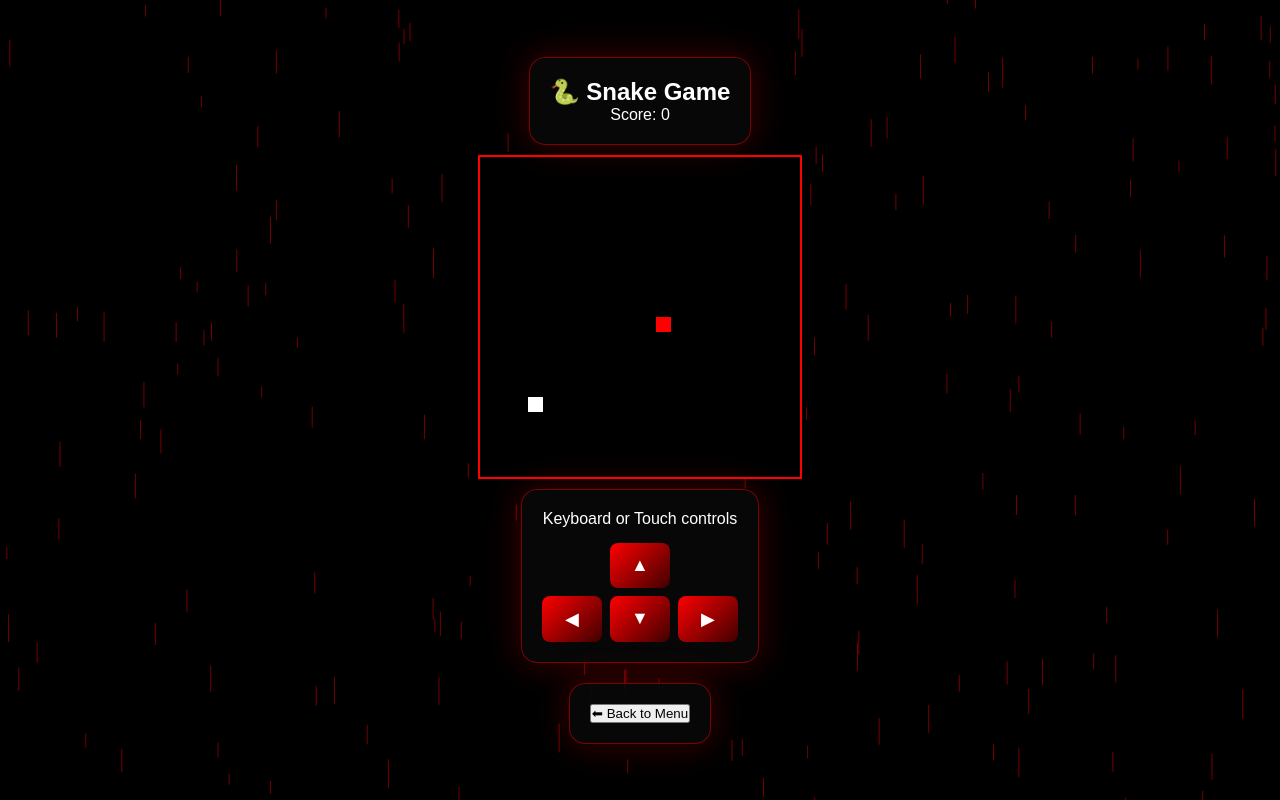
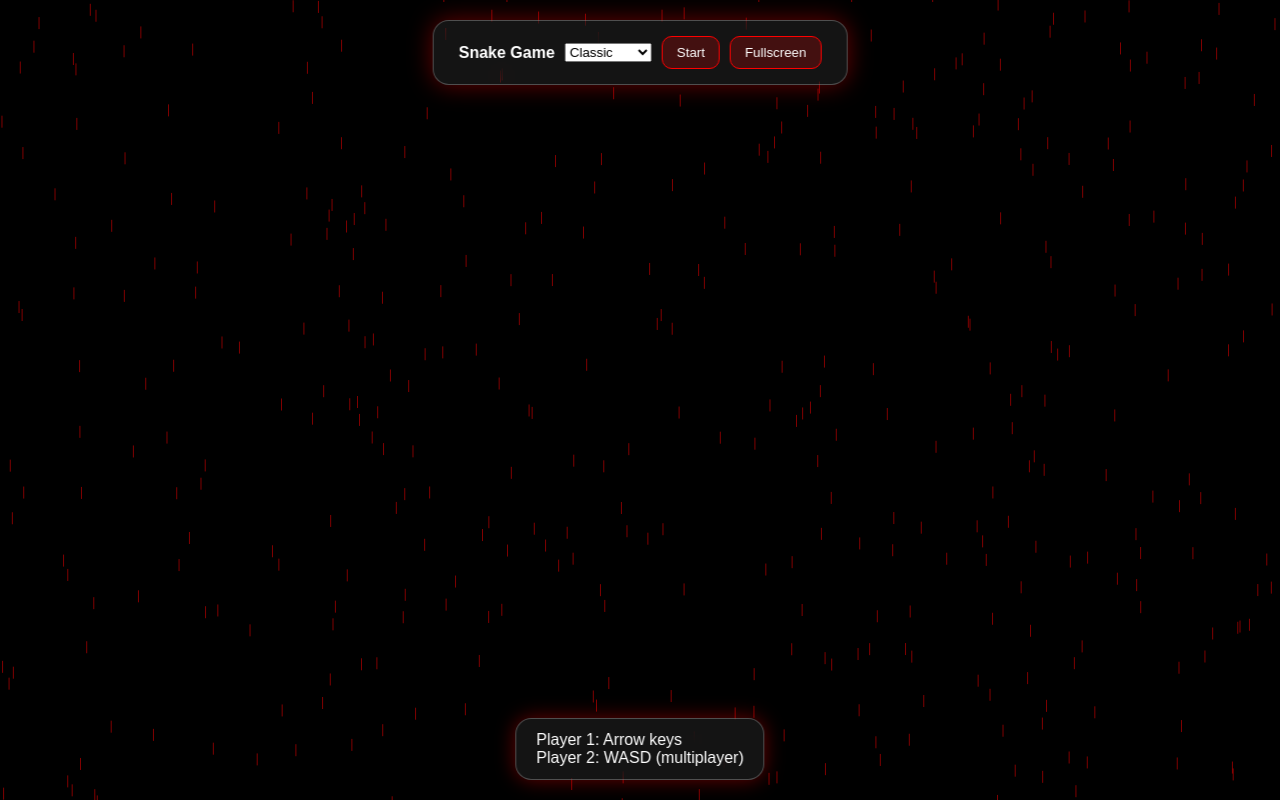
Before and after one commit to 2s2ones/2s2ones.github.io, a plain HTML site: page snake.html in a window 1280 px wide. Drawn offline with Linux system fonts and the light colour scheme.

Commit message:
Update snake.html

```diff
--- a/snake.html
+++ b/snake.html
@@ -1,214 +1,170 @@
 <!DOCTYPE html>
-<html lang="en">
+<html>
 <head>
 <meta charset="UTF-8">
-<meta name="viewport" content="width=device-width, initial-scale=1.0">
-<title>Snake Game – 2s2ones</title>
+<title>Snake Game</title>
+<meta name="viewport" content="width=device-width,initial-scale=1">
+<style>
+html,body{margin:0;height:100%;background:black;font-family:Arial;color:white;overflow:hidden}
 
-<style>
-*{box-sizing:border-box;margin:0;padding:0;font-family:Arial,Helvetica,sans-serif}
+canvas{position:fixed;top:0;left:0}
 
-body{
-  background:black;
-  color:white;
-  overflow:hidden;
+#game{z-index:2}
+
+.glass{
+position:fixed;
+top:20px;left:50%;
+transform:translateX(-50%);
+background:rgba(255,255,255,0.08);
+backdrop-filter:blur(15px);
+border:1px solid rgba(255,255,255,.25);
+border-radius:16px;
+padding:15px 25px;
+box-shadow:0 0 25px rgba(255,0,0,.4);
+z-index:5;
+display:flex;
+gap:10px;
+align-items:center;
 }
 
-canvas#rain{
-  position:fixed;
-  inset:0;
-  z-index:0;
+button{
+background:rgba(255,0,0,.2);
+border:1px solid red;
+color:white;
+padding:8px 14px;
+border-radius:10px;
+cursor:pointer;
 }
 
-#ui{
-  position:relative;
-  z-index:2;
-  display:flex;
-  flex-direction:column;
-  align-items:center;
-  justify-content:center;
-  height:100vh;
+#info{
+position:fixed;
+bottom:20px;
+left:50%;
+transform:translateX(-50%);
+background:rgba(255,255,255,0.08);
+backdrop-filter:blur(12px);
+border:1px solid rgba(255,255,255,.25);
+border-radius:16px;
+padding:12px 20px;
+box-shadow:0 0 20px rgba(255,0,0,.4);
+z-index:5;
 }
-
-.glass{
-  background:rgba(10,10,10,0.75);
-  backdrop-filter:blur(14px);
-  -webkit-backdrop-filter:blur(14px);
-  border:1px solid rgba(255,0,0,0.45);
-  border-radius:16px;
-  box-shadow:0 0 35px rgba(255,0,0,0.25);
-  padding:20px;
-  margin:10px;
-  text-align:center;
-}
-
-#game{
-  background:black;
-  border:2px solid red;
-}
-
-.controls{
-  display:grid;
-  grid-template-columns:60px 60px 60px;
-  gap:8px;
-  margin-top:15px;
-}
-
-.controls button{
-  background:linear-gradient(135deg,#ff0000,#400000);
-  border:none;
-  color:white;
-  padding:12px;
-  border-radius:8px;
-  font-size:18px;
-}
-
-button:active{transform:scale(0.95)}
 </style>
 </head>
 <body>
 
 <canvas id="rain"></canvas>
-
-<div id="ui">
+<canvas id="game" width="600" height="600"></canvas>
 
 <div class="glass">
-  <h2>🐍 Snake Game</h2>
-  <p>Score: <span id="score">0</span></p>
+<b>Snake Game</b>
+<select id="mode">
+<option value="classic">Classic</option>
+<option value="speed">Speed</option>
+<option value="multi">Multiplayer</option>
+</select>
+<button onclick="startGame()">Start</button>
+<button onclick="fullscreen()">Fullscreen</button>
 </div>
 
-<canvas id="game" width="320" height="320"></canvas>
-
-<div class="glass">
-  <p>Keyboard or Touch controls</p>
-
-  <div class="controls">
-    <div></div>
-    <button onclick="setDir(0,-1)">▲</button>
-    <div></div>
-    <button onclick="setDir(-1,0)">◀</button>
-    <button onclick="setDir(0,1)">▼</button>
-    <button onclick="setDir(1,0)">▶</button>
-  </div>
-</div>
-
-<div class="glass">
-  <button onclick="location.href='game.html'">⬅ Back to Menu</button>
-</div>
-
+<div id="info">
+Player 1: Arrow keys<br>
+Player 2: WASD (multiplayer)
 </div>
 
 <script>
-/* -------- RAIN -------- */
-const rainCanvas=document.getElementById("rain");
-const rctx=rainCanvas.getContext("2d");
-
-function resizeRain(){
-  rainCanvas.width=innerWidth;
-  rainCanvas.height=innerHeight;
-}
-resizeRain();
-addEventListener("resize",resizeRain);
-
-let drops=Array.from({length:200},()=>({
-  x:Math.random()*innerWidth,
-  y:Math.random()*innerHeight,
-  l:10+Math.random()*20,
-  s:4+Math.random()*4
-}));
-
-function rain(){
-  rctx.clearRect(0,0,rainCanvas.width,rainCanvas.height);
-  rctx.strokeStyle="rgba(255,0,0,0.45)";
+/* ---------- Rain ---------- */
+const rain=document.getElementById("rain"),rctx=rain.getContext("2d");
+function resize(){rain.width=innerWidth;rain.height=innerHeight}
+resize();onresize=resize;
+let drops=[...Array(400)].map(()=>({x:Math.random()*rain.width,y:Math.random()*rain.height,s:6+Math.random()*8}));
+function rainDraw(){
+rctx.clearRect(0,0,rain.width,rain.height);
+rctx.strokeStyle="rgba(255,0,0,.5)";
 drops.forEach(d=>{
 rctx.beginPath();
 rctx.moveTo(d.x,d.y);
-    rctx.lineTo(d.x,d.y+d.l);
+rctx.lineTo(d.x,d.y+12);
 rctx.stroke();
 d.y+=d.s;
-    if(d.y>rainCanvas.height){
-      d.y=-20;
-      d.x=Math.random()*rainCanvas.width;
+if(d.y>rain.height)d.y=-10;
+});
+requestAnimationFrame(rainDraw);
 }
-  });
-  requestAnimationFrame(rain);
-}
-rain();
+rainDraw();
 
-/* -------- SNAKE GAME -------- */
-const canvas=document.getElementById("game");
-const ctx=canvas.getContext("2d");
+/* ---------- Game ---------- */
+const c=document.getElementById("game"),ctx=c.getContext("2d");
+const size=20;
+let snakes,food,dx1,dy1,dx2,dy2,mode,speed,run=false;
 
-const size=16;
-let snake=[{x:10,y:10}];
-let dir={x:1,y:0};
-let food=randomFood();
-let score=0;
-
-function randomFood(){
-  return {
-    x:Math.floor(Math.random()*20),
-    y:Math.floor(Math.random()*20)
-  };
+function reset(){
+snakes=[
+[{x:200,y:200}],
+[{x:380,y:380}]
+];
+dx1=1;dy1=0;dx2=-1;dy2=0;
+food={x:300,y:300};
 }
 
-function setDir(x,y){
-  dir={x,y};
-}
-
-document.addEventListener("keydown",e=>{
-  if(e.key==="ArrowUp") setDir(0,-1);
-  if(e.key==="ArrowDown") setDir(0,1);
-  if(e.key==="ArrowLeft") setDir(-1,0);
-  if(e.key==="ArrowRight") setDir(1,0);
-});
-
-function update(){
-  const head={x:snake[0].x+dir.x,y:snake[0].y+dir.y};
-
-  if(head.x<0||head.y<0||head.x>=20||head.y>=20||snake.some(s=>s.x===head.x&&s.y===head.y)){
+function startGame(){
+mode=document.getElementById("mode").value;
+speed=mode==="speed"?50:100;
 reset();
-    return;
-  }
-
-  snake.unshift(head);
-
-  if(head.x===food.x && head.y===food.y){
-    score++;
-    document.getElementById("score").textContent=score;
-    food=randomFood();
-  }else{
-    snake.pop();
-  }
+run=true;
+loop();
 }
 
 function draw(){
 ctx.fillStyle="black";
-  ctx.fillRect(0,0,320,320);
+ctx.fillRect(0,0,600,600);
 
-  ctx.fillStyle="red";
-  snake.forEach(s=>{
-    ctx.fillRect(s.x*size,s.y*size,size-1,size-1);
+ctx.fillStyle="lime";
+ctx.fillRect(food.x,food.y,size,size);
+
+snakes.forEach((s,i)=>{
+ctx.fillStyle=i? "cyan":"red";
+s.forEach(p=>ctx.fillRect(p.x,p.y,size,size));
 });
-
-  ctx.fillStyle="white";
-  ctx.fillRect(food.x*size,food.y*size,size-1,size-1);
 }
 
-function reset(){
-  snake=[{x:10,y:10}];
-  dir={x:1,y:0};
-  score=0;
-  document.getElementById("score").textContent=score;
-  food=randomFood();
+function move(){
+if(!run)return;
+moveSnake(0,dx1,dy1);
+if(mode==="multi")moveSnake(1,dx2,dy2);
+}
+
+function moveSnake(id,dx,dy){
+let s=snakes[id];
+let head={x:s[0].x+dx*size,y:s[0].y+dy*size};
+s.unshift(head);
+if(head.x===food.x&&head.y===food.y){
+food={x:Math.floor(Math.random()*30)*20,y:Math.floor(Math.random()*30)*20};
+}else s.pop();
 }
 
 function loop(){
-  update();
+if(!run)return;
+move();
 draw();
+setTimeout(loop,speed);
 }
-setInterval(loop,120);
+
+document.addEventListener("keydown",e=>{
+if(e.key==="ArrowUp"){dx1=0;dy1=-1}
+if(e.key==="ArrowDown"){dx1=0;dy1=1}
+if(e.key==="ArrowLeft"){dx1=-1;dy1=0}
+if(e.key==="ArrowRight"){dx1=1;dy1=0}
+
+if(e.key==="w"){dx2=0;dy2=-1}
+if(e.key==="s"){dx2=0;dy2=1}
+if(e.key==="a"){dx2=-1;dy2=0}
+if(e.key==="d"){dx2=1;dy2=0}
+});
+
+function fullscreen(){
+document.documentElement.requestFullscreen();
+}
 </script>
-
 </body>
 </html>
```
Lines whose indentation alone changed are shown as unchanged.
